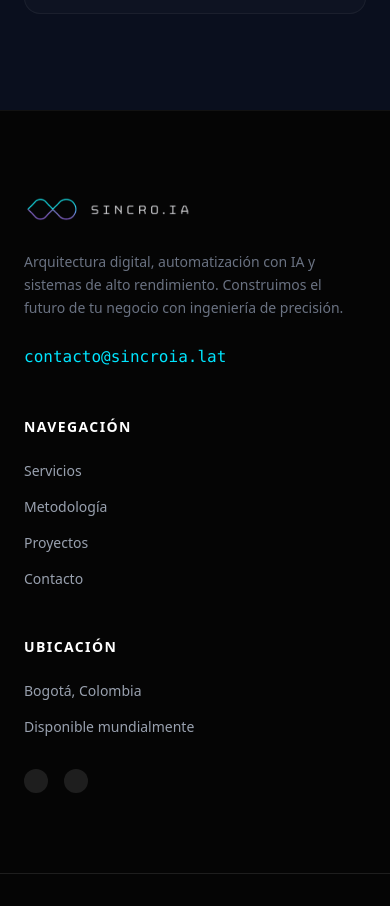
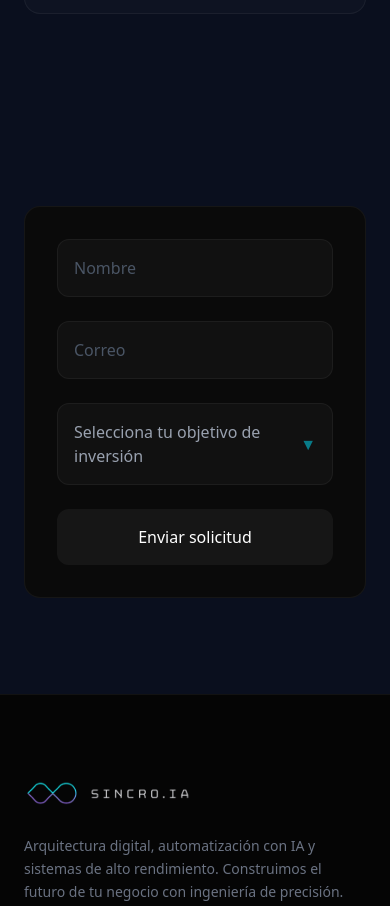
Before and after one commit to AlejoLamg/Sincria-, a Next.js app: page / in a window 390 px wide. Shown: the part 7779-8685 px from the top of the page. Built offline with nearby package versions, Linux system fonts and the light colour scheme.

Commit message:
Se agrego form

```diff
--- a/app/page.tsx
+++ b/app/page.tsx
@@ -6,6 +6,7 @@ import PricingSection from "@/components/layouts/PricingSection";
 import AdditionalModules from "@/components/layouts/AdditionalModules";
 import WorkProcess from "@/components/layouts/WorkProcess";
 import Footer from "@/components/layouts/Footer";
+import ContactForm from "@/components/layouts/ContactForm";
 
 export default function Home() {
   return (
@@ -17,6 +18,7 @@ export default function Home() {
       <PricingSection />
       <AdditionalModules />
       <WorkProcess />
+      <ContactForm/>
       <Footer />
 
     </main>
--- /dev/null
+++ b/components/layouts/ContactForm.tsx
@@ -0,0 +1,52 @@
+"use client";
+import { useState } from "react";
+
+export default function ContactForm() {
+  const [isOpen, setIsOpen] = useState(false);
+  const [selected, setSelected] = useState("Selecciona tu objetivo de inversión");
+
+  const options = ["Web Base", "IA Pro", "Ecosistema Total", "Consultoría de IA", "Auditoría Técnica"];
+
+  return (
+    <div className="max-w-3xl mx-auto px-6 py-24">
+      {/* Usamos colores mucho más suaves: Gris oscuro en lugar de negro puro */}
+      <div className="space-y-6 bg-[#0a0a0a] p-8 rounded-2xl border border-white/5">
+
+        {/* INPUTS SUAVES */}
+        <div className="grid md:grid-cols-2 gap-6">
+          <input type="text" placeholder="Nombre" className="w-full bg-[#111] border border-white/5 p-4 rounded-xl text-gray-300 placeholder-gray-600 focus:border-brand-cyan/50 outline-none transition-all" />
+          <input type="email" placeholder="Correo" className="w-full bg-[#111] border border-white/5 p-4 rounded-xl text-gray-300 placeholder-gray-600 focus:border-brand-cyan/50 outline-none transition-all" />
+        </div>
+
+        {/* MENÚ PERSONALIZADO */}
+        <div className="relative">
+          <button
+            onClick={() => setIsOpen(!isOpen)}
+            className="w-full bg-[#111] border border-white/5 p-4 rounded-xl text-gray-400 text-left flex justify-between items-center hover:border-white/10 transition-all"
+          >
+            {selected}
+            <span className="text-brand-cyan/50">▼</span>
+          </button>
+
+          {isOpen && (
+            <div className="absolute w-full mt-2 bg-[#111] border border-white/10 rounded-xl overflow-hidden z-10 shadow-2xl">
+              {options.map((opt) => (
+                <div
+                  key={opt}
+                  onClick={() => { setSelected(opt); setIsOpen(false); }}
+                  className="p-4 text-gray-400 hover:text-white hover:bg-white/5 cursor-pointer transition-colors"
+                >
+                  {opt}
+                </div>
+              ))}
+            </div>
+          )}
+        </div>
+
+        <button className="w-full py-4 bg-white/5 text-white font-medium rounded-xl hover:bg-brand-cyan hover:text-black transition-all">
+          Enviar solicitud
+        </button>
+      </div>
+    </div>
+  );
+}
```
